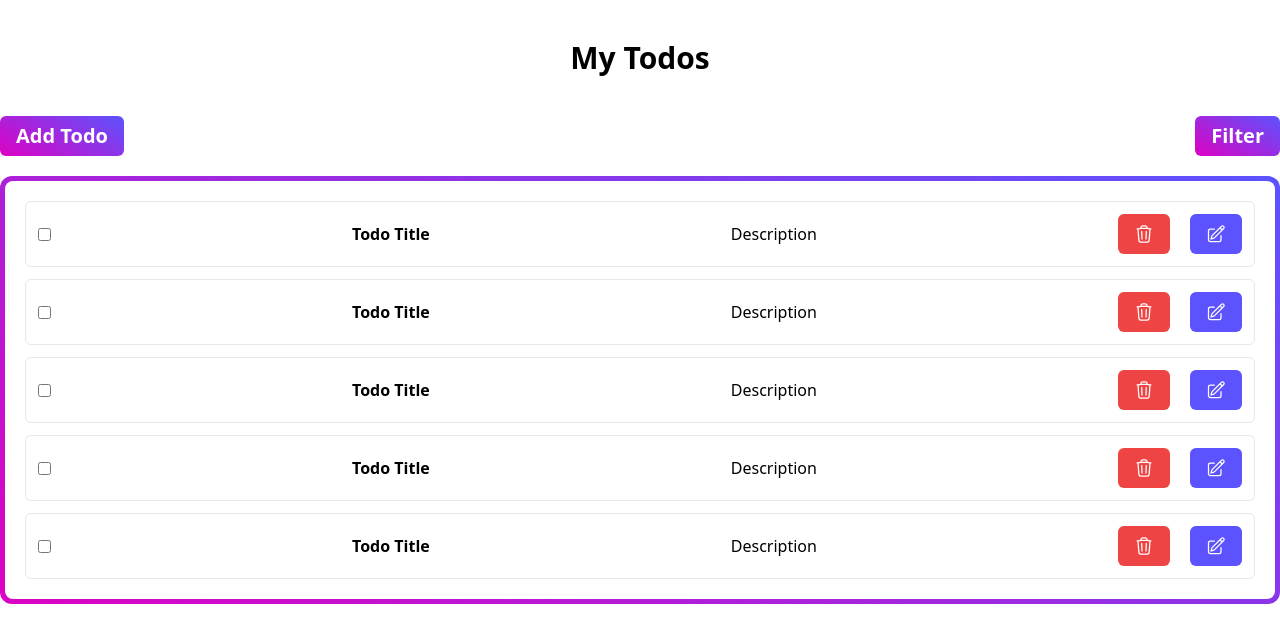
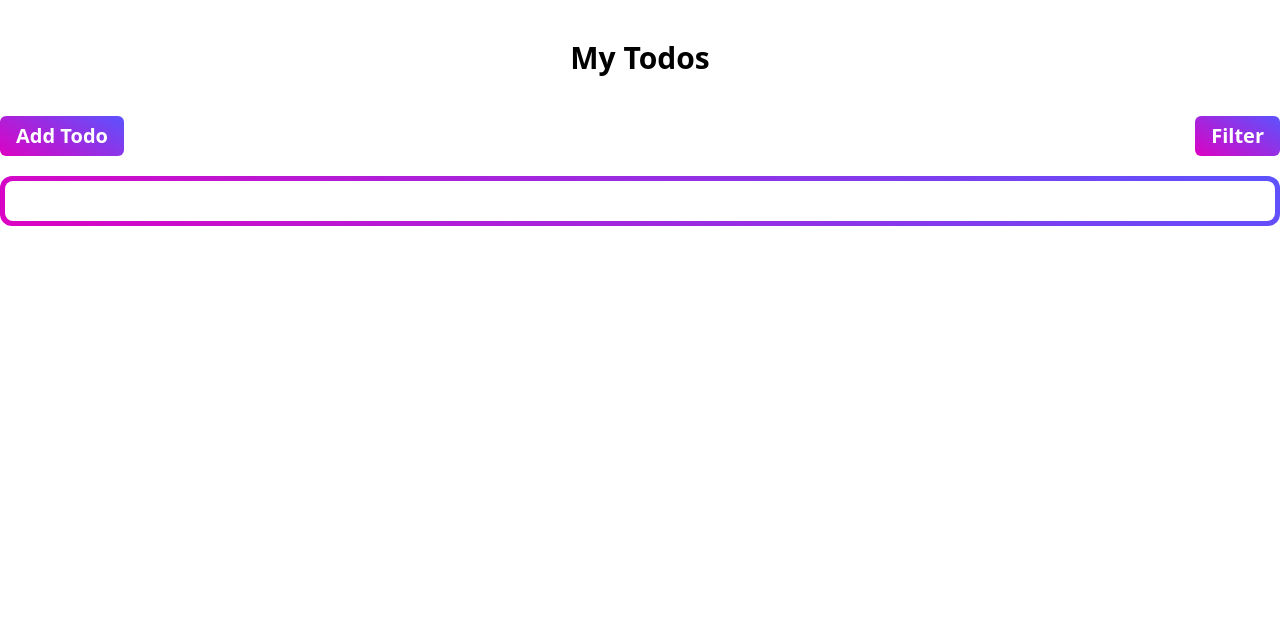
Before and after one commit to CoderMahabub/todo-app, a React (Vite) app in the folder todo-frontend/: page / in a window 1280 px wide. Shown: the top 642 px of the page. Built offline with nearby package versions, Linux system fonts and the light colour scheme.

Commit message:
Delete Task

```diff
--- a/todo-frontend/src/components/todo/AddTodoModal.tsx
+++ b/todo-frontend/src/components/todo/AddTodoModal.tsx
@@ -21,11 +21,14 @@ const AddTodoModal = () => {
 
   const onSubmit = (e: FormEvent) => {
     e.preventDefault();
-    console.log({ task, description });
+    const randomString = Math.random().toString(36).substring(2, 7);
+
     const taskDetails = {
+      id: randomString,
       title: task,
       description: description,
     };
+    // console.log(taskDetails);
     dispatch(addTodo(taskDetails));
   };
   return (
@@ -66,7 +69,13 @@ const AddTodoModal = () => {
               />
             </div>
             <div className="flex justify-end">
-              <Button type="submit">Save changes</Button>
+              <Button
+                className="bg-gray-950 text-white cursor-pointer"
+                variant="secondary"
+                type="submit"
+              >
+                Save changes
+              </Button>
             </div>
           </div>
         </form>
--- a/todo-frontend/src/components/todo/TodoCard.tsx
+++ b/todo-frontend/src/components/todo/TodoCard.tsx
@@ -1,14 +1,21 @@
+import { useAppDispatch } from "@/redux/hooks";
 import { Button } from "../ui/button";
-
-const TodoCard = () => {
+import { removeTodo } from "@/redux/features/todoSlice";
+type TTodoCardProps = {
+  id: string;
+  title: string;
+  description: string;
+};
+const TodoCard = ({ id, title, description }: TTodoCardProps) => {
+  const dispatch = useAppDispatch();
   return (
     <div className="bg-white rounded-md flex justify-between items-center p-3 border">
       <input type="checkbox" name="" id="" />
-      <p className="font-semibold">Todo Title</p>
+      <p className="font-semibold">{title}</p>
       {/* <p>Time</p> */}
-      <p>Description</p>
+      <p>{description}</p>
       <div className="space-x-5 text-white">
-        <Button className="bg-red-500">
+        <Button onClick={() => dispatch(removeTodo(id))} className="bg-red-500">
           <svg
             xmlns="http://www.w3.org/2000/svg"
             fill="none"
--- a/todo-frontend/src/components/todo/TodoContainer.tsx
+++ b/todo-frontend/src/components/todo/TodoContainer.tsx
@@ -1,8 +1,11 @@
+import { useAppSelector } from "@/redux/hooks";
 import AddTodoModal from "./AddTodoModal";
 import TodoCard from "./TodoCard";
 import TodoFilter from "./TodoFilter";
 
 const TodoContainer = () => {
+  const { todos } = useAppSelector((state) => state.todos);
+
   return (
     <div>
       <div className="flex justify-between mb-5 text-white">
@@ -14,11 +17,9 @@ const TodoContainer = () => {
           <p>There is No Task</p>
         </div> */}
         <div className="bg-white p-5 w-full h-full rounded-lg space-y-3">
-          <TodoCard></TodoCard>
-          <TodoCard></TodoCard>
-          <TodoCard></TodoCard>
-          <TodoCard></TodoCard>
-          <TodoCard></TodoCard>
+          {todos.map((item) => (
+            <TodoCard {...item} key={item.id}></TodoCard>
+          ))}
         </div>
       </div>
     </div>
--- a/todo-frontend/src/redux/features/todoSlice.tsx
+++ b/todo-frontend/src/redux/features/todoSlice.tsx
@@ -1,6 +1,7 @@
 import { PayloadAction, createSlice } from "@reduxjs/toolkit";
 
 type TTodo = {
+  id: string;
   title: string;
   description: string;
   isCompleted?: boolean;
@@ -20,7 +21,10 @@ const todoSlice = createSlice({
     addTodo: (state, action: PayloadAction<TTodo>) => {
       state.todos.push({ ...action.payload, isCompleted: false });
     },
+    removeTodo: (state, action: PayloadAction<string>) => {
+      state.todos = state.todos.filter((item) => item.id !== action.payload);
+    },
   },
 });
-export const { addTodo } = todoSlice.actions;
+export const { addTodo, removeTodo } = todoSlice.actions;
 export default todoSlice.reducer;
```
